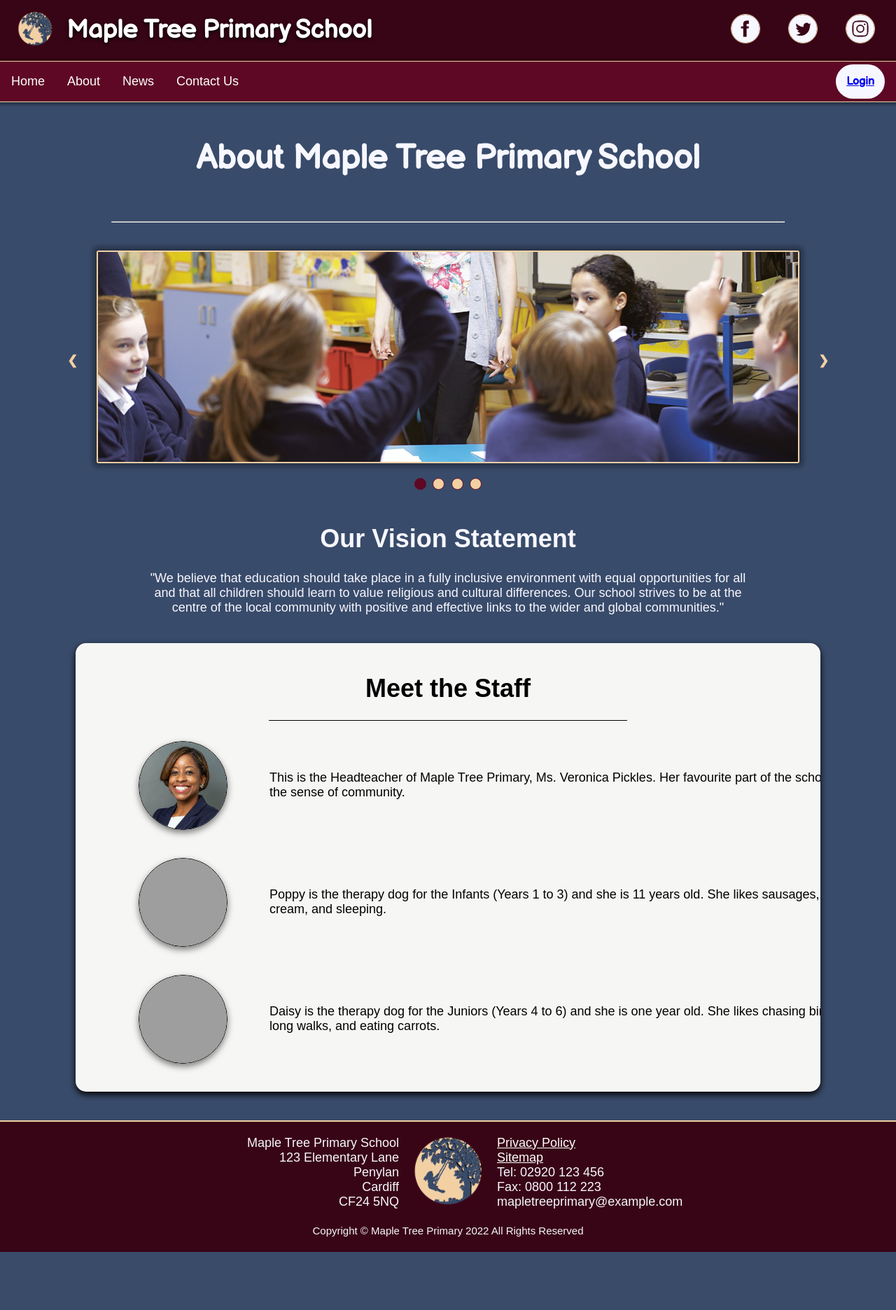
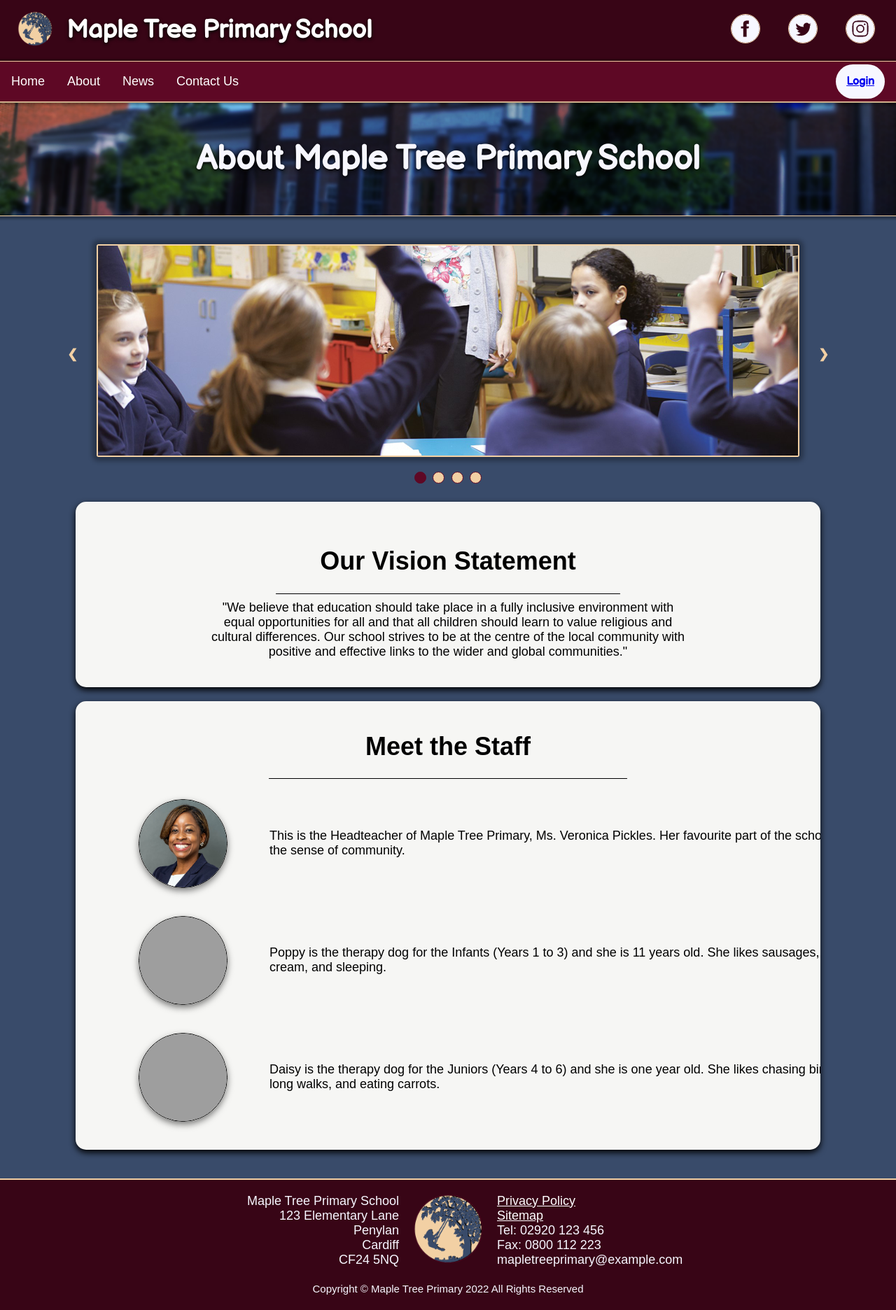
Before and after one commit to modjw/u10-a2, a PHP site: page /about.php in a window 1280 px wide. Shown: the whole page at 70% size. Before the commit the page ends 1789 px from the top, so only its background shows below. Run offline with PHP 8.4, Linux system fonts and the light colour scheme; grey boxes are pictures that could not be loaded.

Commit message:
styling about page

```diff
--- a/about.php
+++ b/about.php
@@ -32,7 +32,8 @@
 <div class="page-header">
     <h1>About Maple Tree Primary School</h1>
 </div>
-<hr class="page-hr">
+
+
 
 <div class="carousel">
         <div class="carousel-photo fade">
@@ -65,13 +66,18 @@
         <br>
     </div> -->
 
+    <br>
+
     <div class="headteacher-welcome-container">
-
+        <div class="head-welcome-block">
+            <div class="statement-banner">
             <div class="welcome-text">
                 <h1 class="center-text">Our Vision Statement</h1>
+                <hr>
                 <p class="center-p">"We believe that education should take place in a fully inclusive environment with equal opportunities for all and that all children should learn to value religious and cultural differences. Our school strives to be at the centre of the local community with positive and effective links to the wider and global communities."</p>
             </div>
-
+            </div>
+        </div>
     </div>
 
     <div class="headteacher-welcome-container">
--- a/styles/style.css
+++ b/styles/style.css
@@ -134,9 +134,16 @@ body {
 }
 
 .page-header {
+  background-image: url('../images/pageheader.png');
   text-align: center;
   padding: 20px;
+  font-weight: bold;
   font-family: Balsamiq Sans;
+  text-shadow: 0 2px 5px rgb(0, 0, 0, 1);
+  border-style: solid;
+  border-color: #F2D0A4;
+  border-width: 1px 0px;
+  box-shadow: 0px 1px 3px 3px rgba(0,0,0,0.3);
 }
 
 .page-header h1 {
@@ -608,7 +615,7 @@ body {
 }
 
 .statement-banner {
-  background-color:rgba(75, 7, 29, 0.8);
+
 }
 
 .head-welcome-block {
```
Also changed, not shown: images/pageheader.png (added), images/teacher1.png (added), images/teacher2.PNG (added).
